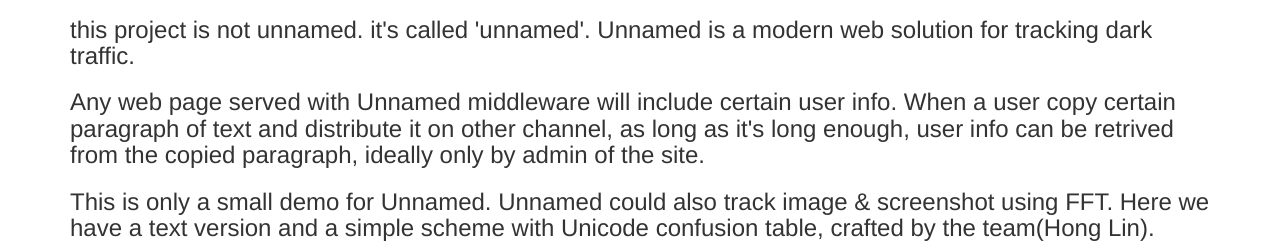
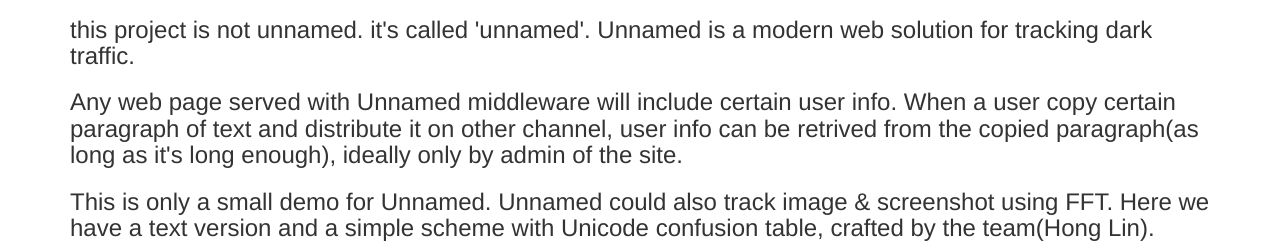
Before and after one commit to plantvsbirds/unnamed, a website: page index.html in a window 1280 px wide. Shown: the part 63-312 px from the top of the page. Drawn offline with nearby package versions, Linux system fonts and the light colour scheme.

Commit message:
reword. put package.json

```diff
--- a/index.html
+++ b/index.html
@@ -18,7 +18,7 @@
   <div class="container">
     <h1>Unnamed</h1>
     <h3>this project is not unnamed. it's called 'unnamed'. Unnamed is a modern web solution for tracking dark traffic.</h3>
-    <h3>Any web page served with Unnamed middleware will include certain user info. When a user copy certain paragraph of text and distribute it on other channel, as long as it's long enough, user info can be retrived from the copied paragraph, ideally only by admin of the site.</h3>
+    <h3>Any web page served with Unnamed middleware will include certain user info. When a user copy certain paragraph of text and distribute it on other channel, user info can be retrived from the copied paragraph(as long as it's long enough), ideally only by admin of the site.</h3>
     <h3>This is only a small demo for Unnamed. Unnamed could also track image & screenshot using FFT. Here we have a text version and a simple scheme with Unicode confusion table, crafted by the team(Hong Lin).</h3>
   </div>
   <div class="container-fluid row" id="app">
```
Also changed, not shown: package.json (added, +11 -0 lines).
